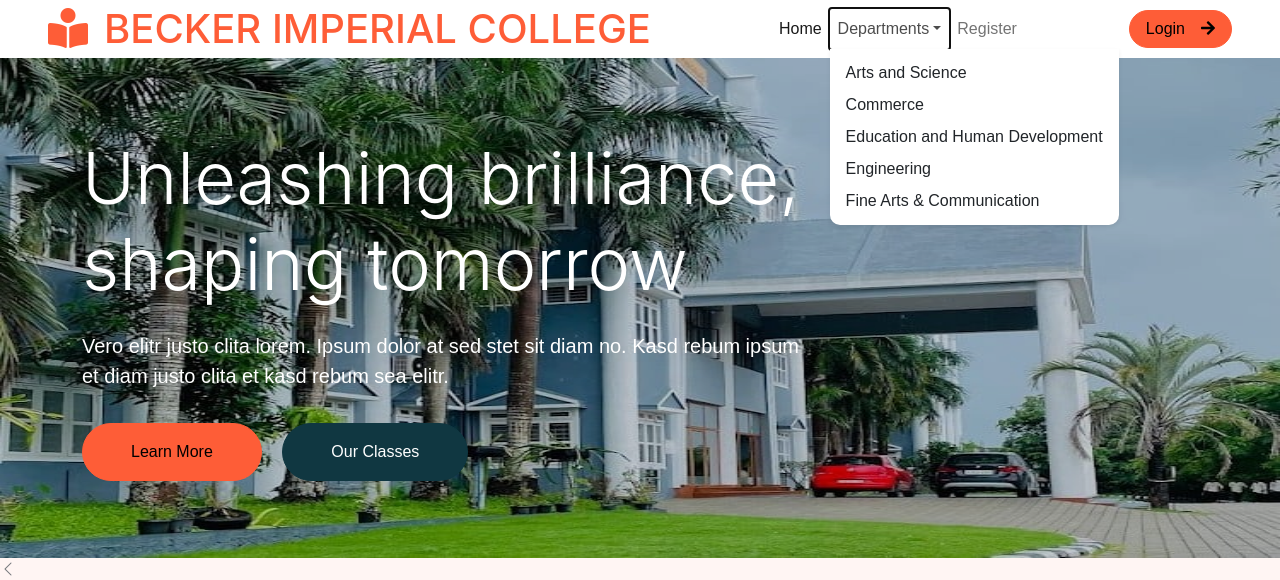
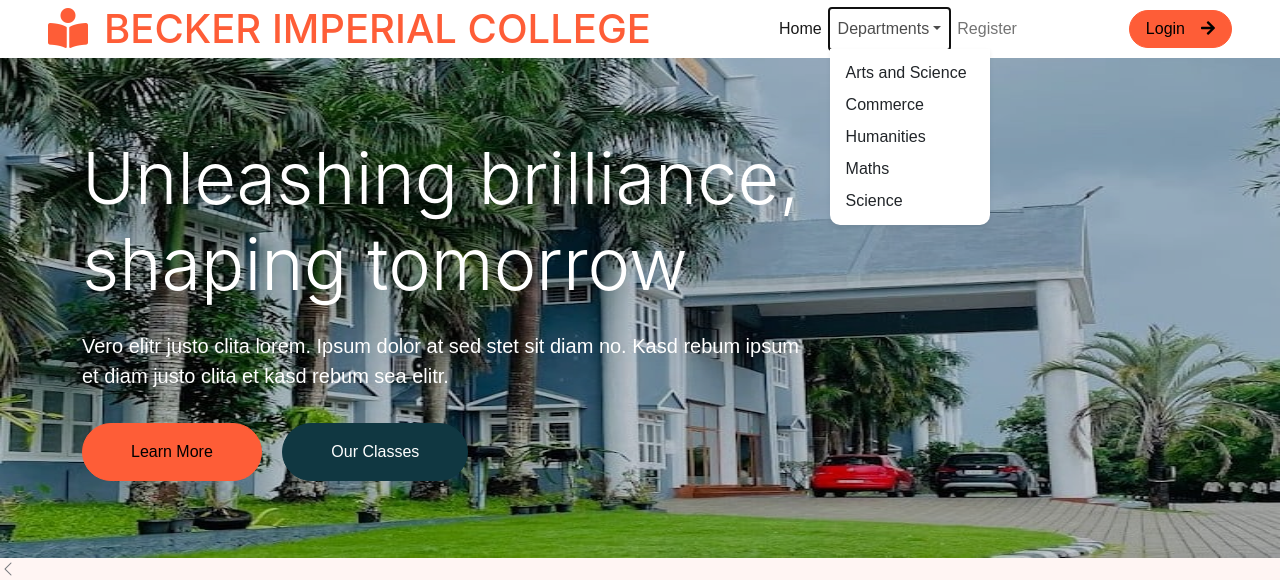
Before and after one commit to divyarnair/beckercollegeapp, a Django app: page / in a window 1280 px wide, after a click on "Departments". Shown: the top 580 px of the page. Run offline with Django 4.2, Linux system fonts and the light colour scheme; some libraries are stand-ins or nearby versions; grey boxes are pictures that could not be loaded.

Commit message:
Update index.html

```diff
--- a/templates/index.html
+++ b/templates/index.html
@@ -49,11 +49,11 @@
                     <div class="nav-item dropdown">
                         <a href="#" class="nav-link dropdown-toggle" data-bs-toggle="dropdown">Departments</a>
                         <div class="dropdown-menu rounded-0 rounded-bottom border-0 shadow-sm m-0">
-                            <a href="https://www.mcas.ac.in/" class="dropdown-item">Arts and Science</a>
-                             <a href="https://scms.edu.in/?gclid=Cj0KCQiAgqGrBhDtARIsAM5s0_nedivTpVo2o2oAXlIZfhmvVe1mZvdyhG4HoZbUy2JUUVXDvMebdSkaAsRlEALw_wcB" class="dropdown-item">Commerce</a>
-                            <a href="https://www.gse.harvard.edu/degrees/masters/program/hde" class="dropdown-item">Education and Human Development</a>
-                            <a href="https://www.deakin.edu.au/study/find-a-course/engineering" class="dropdown-item">Engineering</a>
-                            <a href="https://www.towson.edu/cofac/" class="dropdown-item">Fine Arts & Communication</a>
+                            <a href="https://en.wikipedia.org/wiki/College_of_arts_and_sciences" class="dropdown-item">Arts and Science</a>
+                            <a href="https://en.wikipedia.org/wiki/Commerce" class="dropdown-item">Commerce</a>
+                            <a href="https://en.wikipedia.org/wiki/Humanities" class="dropdown-item">Humanities</a>
+                            <a href="https://en.wikipedia.org/wiki/Mathematics" class="dropdown-item">Maths</a>
+                            <a href="https://en.wikipedia.org/wiki/Science" class="dropdown-item">Science</a>
                         </div>
                     </div>
                     <a href="register" class="nav-item nav-link">Register</a>
```
